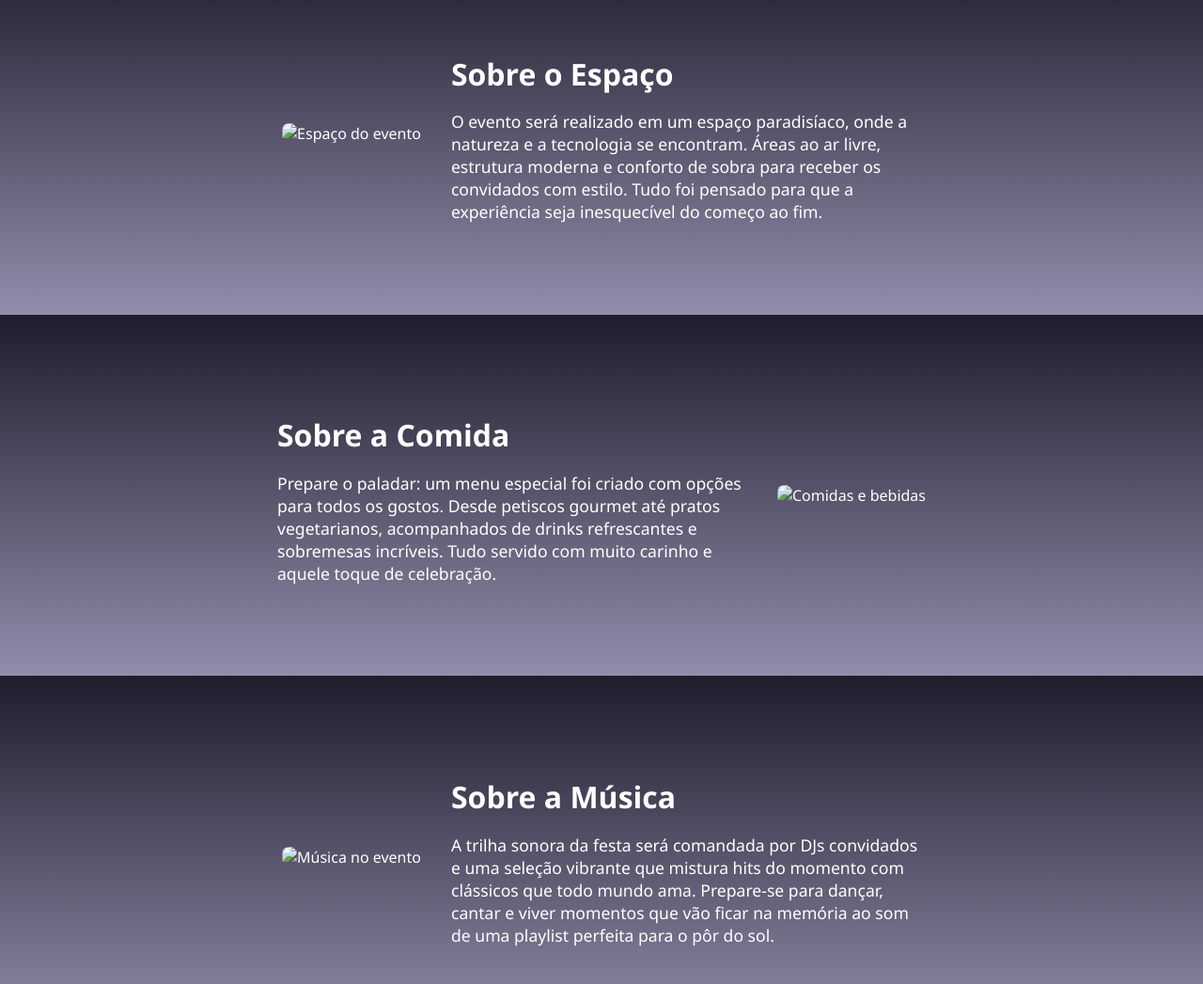
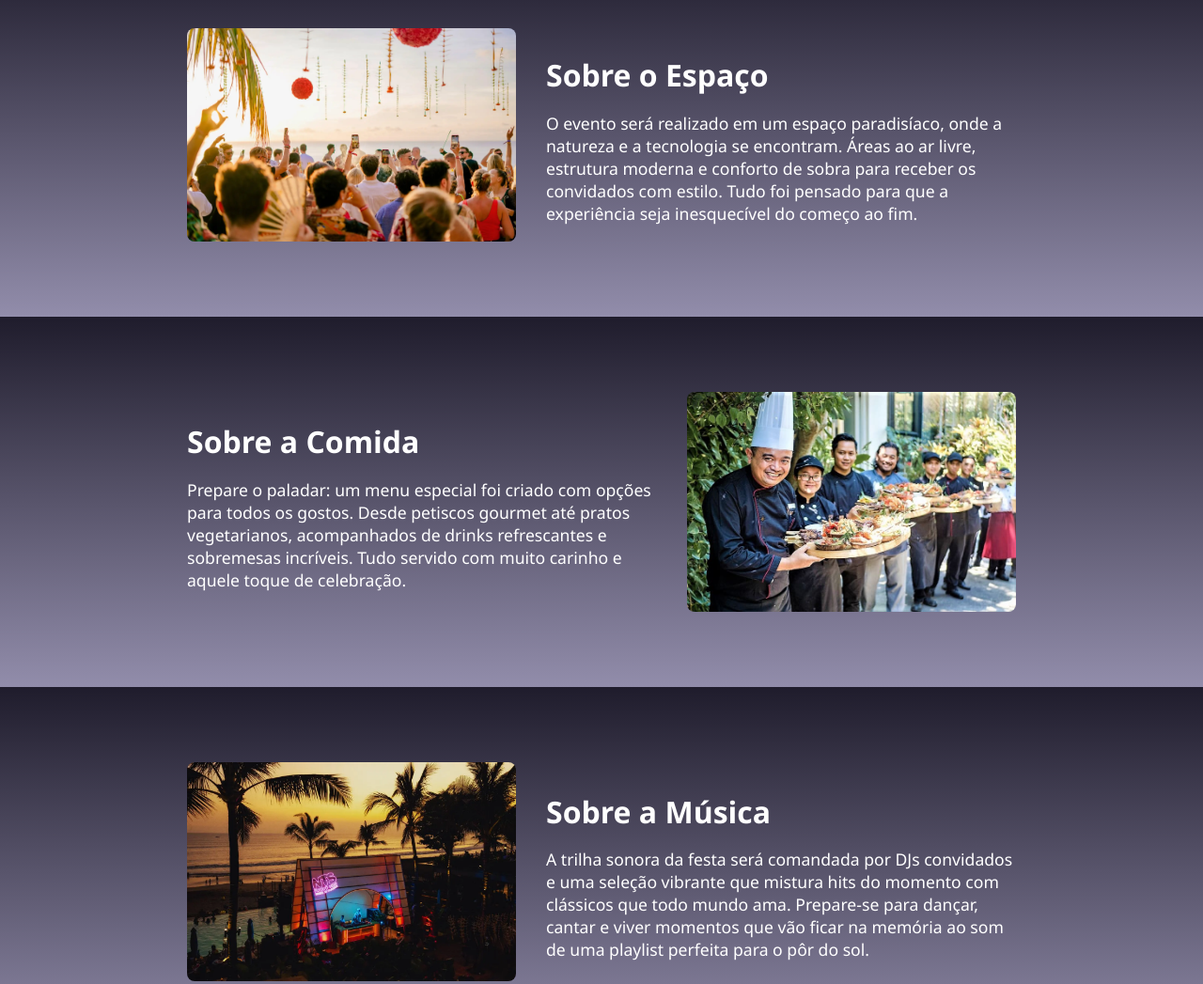
Before and after one commit to Peobadaro/aniversario-pedro, a plain HTML site: page index.html in a window 1280 px wide. Shown: the part 960-2007 px from the top of the page at 94% size. Drawn offline with Linux system fonts and the light colour scheme.

Commit message:
Atualização do projeto

```diff
--- a/index.html
+++ b/index.html
@@ -27,7 +27,7 @@
 
     <section class="evento">
       <div class="evento__content evento__content--ltr">
-        <img src="images/resort.jpg" alt="Espaço do evento" />
+        <img src="image/local.jpg" alt="Espaço do evento" />
         <div>
           <h2>Sobre o Espaço</h2>
           <p>O evento será realizado em um espaço paradisíaco, onde a natureza e a tecnologia se encontram. Áreas ao ar livre, estrutura moderna e conforto de sobra para receber os convidados com estilo. Tudo foi pensado para que a experiência seja inesquecível do começo ao fim.</p>
@@ -37,7 +37,7 @@
 
     <section class="evento">
       <div class="evento__content evento__content--rtl">
-        <img src="images/drinks.jpg" alt="Comidas e bebidas" />
+        <img src="image/food.jpg" alt="Comidas e bebidas" />
         <div>
           <h2>Sobre a Comida</h2>
           <p>Prepare o paladar: um menu especial foi criado com opções para todos os gostos. Desde petiscos gourmet até pratos vegetarianos, acompanhados de drinks refrescantes e sobremesas incríveis. Tudo servido com muito carinho e aquele toque de celebração.</p>
@@ -47,7 +47,7 @@
 
     <section class="evento">
       <div class="evento__content evento__content--ltr">
-        <img src="images/music.jpg" alt="Música no evento" />
+        <img src="image/music.jpg" alt="Música no evento" />
         <div>
           <h2>Sobre a Música</h2>
           <p>A trilha sonora da festa será comandada por DJs convidados e uma seleção vibrante que mistura hits do momento com clássicos que todo mundo ama. Prepare-se para dançar, cantar e viver momentos que vão ficar na memória ao som de uma playlist perfeita para o pôr do sol.</p>
```
Also changed, not shown: Image/Local.jpg (added), Image/food.jpg (added), Image/music.jpg (added).
